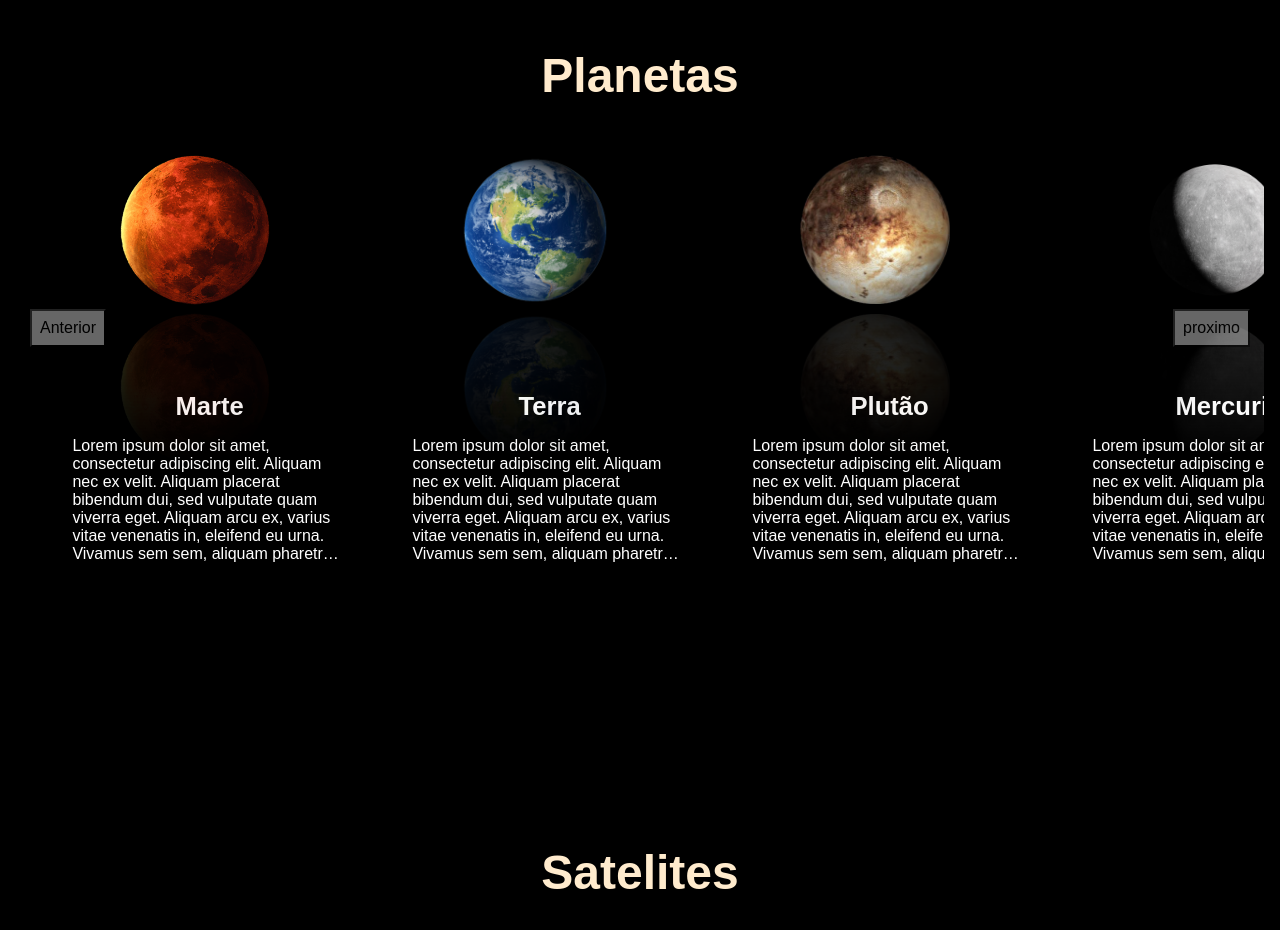
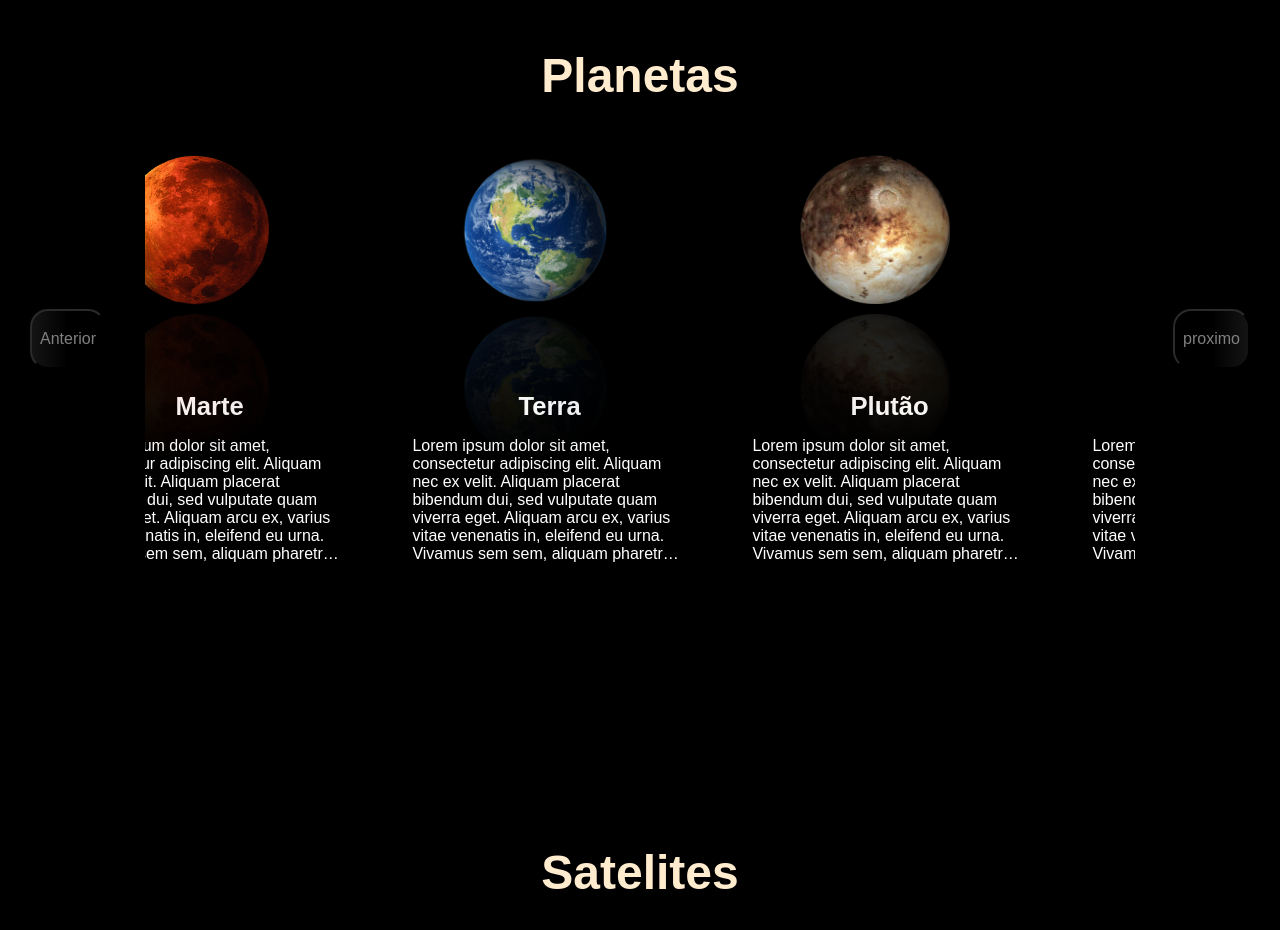
Before and after one commit to kayo12/langing-page-space, a Next.js app: page / in a window 1280 px wide. Shown: the part 900-1830 px from the top of the page. Built offline with nearby package versions, Linux system fonts and the light colour scheme; a web font is replaced by a local one.

Commit message:
Update: personalização de carousel com css

```diff
--- a/src/styles/globals.css
+++ b/src/styles/globals.css
@@ -176,14 +176,34 @@ a:after{
 
 .planet-list{
   display: flex;
-  width: 100%;
+  max-width: 990px;
   height: 100%;
   flex-direction: row;
   justify-content: center;
-  overflow-x: hidden;
+  overflow-x: auto;
   gap:40px;
   scroll-behavior: smooth;
 }
+
+.planet-list::-webkit-scrollbar {
+  width: 20px;
+}
+
+.planet-list::-webkit-scrollbar-track {
+  box-shadow: inset 0 0 5px grey;
+  border-radius: 10px;
+}
+
+.planet-list::-webkit-scrollbar-thumb {
+  background: rgb(32, 32, 32);
+  border-radius: 10px;
+  border: 2px solid rgba(255, 255, 255, 0.226);
+}
+
+.planet-list::-webkit-scrollbar-thumb:hover {
+  background: #8e8d8d;
+}
+
 
 
 
@@ -205,7 +225,11 @@ a:after{
   background-color:rgb(255, 255, 255);
   z-index: 1;
   font-size: 1rem;
-  opacity: 0.4;
+  opacity: 0.5;
+  border-radius: 18px;
+  height: 60px;
+  color: rgb(255, 255, 255);
+  cursor: pointer;
 }
 
 .btn-before{
@@ -213,11 +237,15 @@ a:after{
   left: 30px;
   top:50%;
   z-index: 1;
+  background: linear-gradient( to left, rgba(0, 0, 0, 0.217), rgb(0 0 0 / 85%), rgba(190, 190, 190, 0.217) );
+
 }
 .btn-after{
   position:absolute;
   right: 30px;
   top:50%;
+  background: linear-gradient( to left, rgba(190, 190, 190, 0.217), rgb(0 0 0 / 85%), rgba(0, 0, 0, 0.68) );
+
 }
 
 .planet-img {
```
